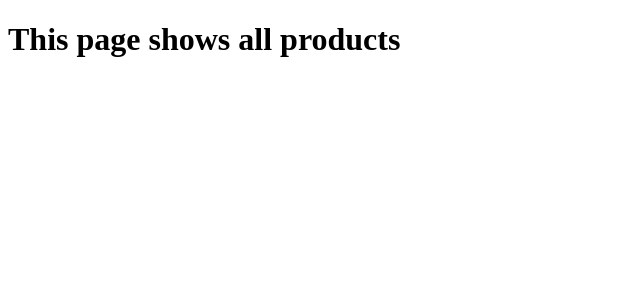
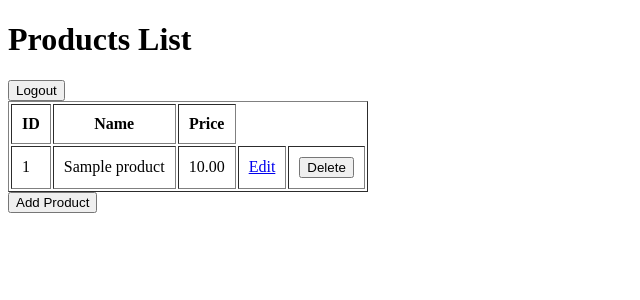
Before and after one commit to BilalAhmadQadari/Laravel-project, a Laravel app: page /products in a window 1280 px wide. Shown: the top 300 px of the page, without its empty margins (0-640 px from the left). Run offline with Laravel 12, Linux system fonts and the light colour scheme; tables that the repository leaves empty hold one stand-in row (values such as "Sample post").

Commit message:
Adding CRUD operation

```diff
--- a/app/Http/Controllers/ProductController.php
+++ b/app/Http/Controllers/ProductController.php
@@ -12,7 +12,8 @@ class ProductController extends Controller
      */
     public function index()
     {
-        return view('products.index');
+        $products = Product::all();
+        return view('products.index', compact('products'));
     }
 
     /**
@@ -30,34 +31,15 @@ class ProductController extends Controller
 
 public function store(Request $request)
 {
-    // 1. Get data from the form
-    $name = $request->input('name');
-    $price = $request->input('price');
+    $validated = $request->validate([
+        'name' => 'required|string|max:100',
+        'price' => 'required|numeric|min:0',
+    ]);
 
-    // 2. Define the JSON file path
-    $path = storage_path('app/product.json');
+    Product::create($validated);
 
-    // 3. Read existing data
-    $data = file_get_contents($path);
-
-    // 4. Convert JSON into a PHP array
-    $products = json_decode($data, true) ?? [];
-
-    // 5. Add the new product
-    $products[] = [
-        'id' => count($products) + 1,
-        'name' => $name,
-        'price' => $price,
-    ];
-
-    // 6. Convert array to JSON and save it
-    file_put_contents(
-        $path,
-        json_encode($products, JSON_PRETTY_PRINT)
-    );
-
-    // 7. Show the saved data
-    return $products;
+    return redirect()->route('products.index')
+        ->with('success', 'Product added successfully!');
 }
 
 
@@ -73,18 +55,27 @@ public function store(Request $request)
     /**
      * Show the form for editing the specified resource.
      */
-    public function edit(string $id)
+    public function edit(Product $product)
     {
-        return view('products.edit');
+        return view('products.edit', compact('product'));
+    }
 
-    }
 
     /**
      * Update the specified resource in storage.
      */
-    public function update(Request $request, string $id)
+     public function update(Request $request, Product $product)
     {
-        //
+        $validated = $request->validate([
+        'name' => 'required|string|max:255',
+        'price' => 'required|numeric|min:0',
+        ]);
+
+        $product->update($validated);
+
+        return redirect()->route('products.index')
+        ->with('success', 'Product updated successfully!');
+
     }
 
     /**
@@ -92,6 +83,10 @@ public function store(Request $request)
      */
     public function destroy(string $id)
     {
-        //
+        $product = Product::findOrFail($id);
+        $product->delete();
+
+        return redirect()->route('products.index')
+            ->with('success', 'Product deleted successfully!');
     }
 }
--- a/app/Models/product.php
+++ b/app/Models/product.php
@@ -4,7 +4,7 @@ namespace App\Models;
 
 use Illuminate\Database\Eloquent\Model;
 
-class product extends Model
+class Product extends Model
 {
     protected $fillable = [
         'name',
--- a/resources/views/products/index.blade.php
+++ b/resources/views/products/index.blade.php
@@ -1,11 +1,55 @@
 <!DOCTYPE html>
-<html lang="en">
-<head>
-    <meta charset="UTF-8">
-    <meta name="viewport" content="width=device-width, initial-scale=1.0">
-    <title>products</title>
-</head>
-<body>
-    <h1>This page shows all products</h1>
+<html>
+    <head>
+        <title>Products</title>
+    </head>
+    <body>
+
+			<h1>Products List</h1>
+			@if(session('success'))
+    		<p>{{ session('success') }}</p>
+			@endif
+
+			<form action="{{ route('logout') }}" method="POST">
+				@csrf
+				<button type="submit">Logout</button>
+			</form>
+
+			<table border="1" cellpadding="10">
+
+				<thead>
+					<tr>
+						<th>ID</th>
+						<th>Name</th>
+						<th>Price</th>
+					</tr>
+				</thead>
+
+				<tbody>
+					@foreach($products as $product)
+						<tr>
+							<td>{{ $product->id }}</td>
+							<td>{{ $product->name }}</td>
+							<td>{{ $product->price }}</td>
+							<td><a href="{{ route('products.edit', $product->id) }}">
+        						Edit
+   								</a>
+							</td>
+							<td>
+								<form action="{{ route('products.destroy', $product->id) }}" method="POST">
+									@csrf
+									@method('DELETE')
+									<button type="submit">Delete</button>
+								</form>
+							</td>
+						</tr>
+					@endforeach
+				</tbody>
+
+    	</table>
+		<a href="{{ route('products.create') }}">
+			<button type="button">Add Product</button>
+		</a>
+
 </body>
 </html>
--- a/routes/web.php
+++ b/routes/web.php
@@ -1,35 +1,22 @@
 <?php
-
 use Illuminate\Support\Facades\Route;
 use Illuminate\Support\Facades\View;
-// Route::view('/','index');
-// Route::view('/index','index');
-// Route::view('/login','login');
-// Route::view('/about','about');
-// Route::view('/product','product');
-// Route::view('/welcome','welcome');
+Route::view('/','index');
+Route::view('/index','index');
+Route::view('/login','login');
+Route::view('/about','about');
+Route::view('/product','product');
+Route::view('/welcome','welcome');
 
-Route::get('/{$name}', function( $name) {
-
-        if(View::exists($name)){
-            return view($name);
-        }
-
-        return view('index');
-
-    }
-);
+// Route::get('/{name}', function ($name) {
+//     if (View::exists($name)) {
+//         return view($name);
+//     }
+//     return view('index');
+// });
 
 use App\Http\Controllers\ProductController;
-
-Route::resource('products', ProductController::class)
-    ->only(['index', 'show']);
-
-Route::middleware(['auth', 'admin'])->group(function () {
-    Route::resource('products', ProductController::class)
-        ->only(['create', 'store', 'edit', 'update', 'destroy']);
-});
-
+Route::resource('products', ProductController::class);
 
 use App\Http\Controllers\UserController;
 Route::resource('users',UserController::class);
```
Also changed, not shown: resources/views/products/create.blade.php (+14 -15 lines), resources/views/products/edit.blade.php (+21 -4 lines).
